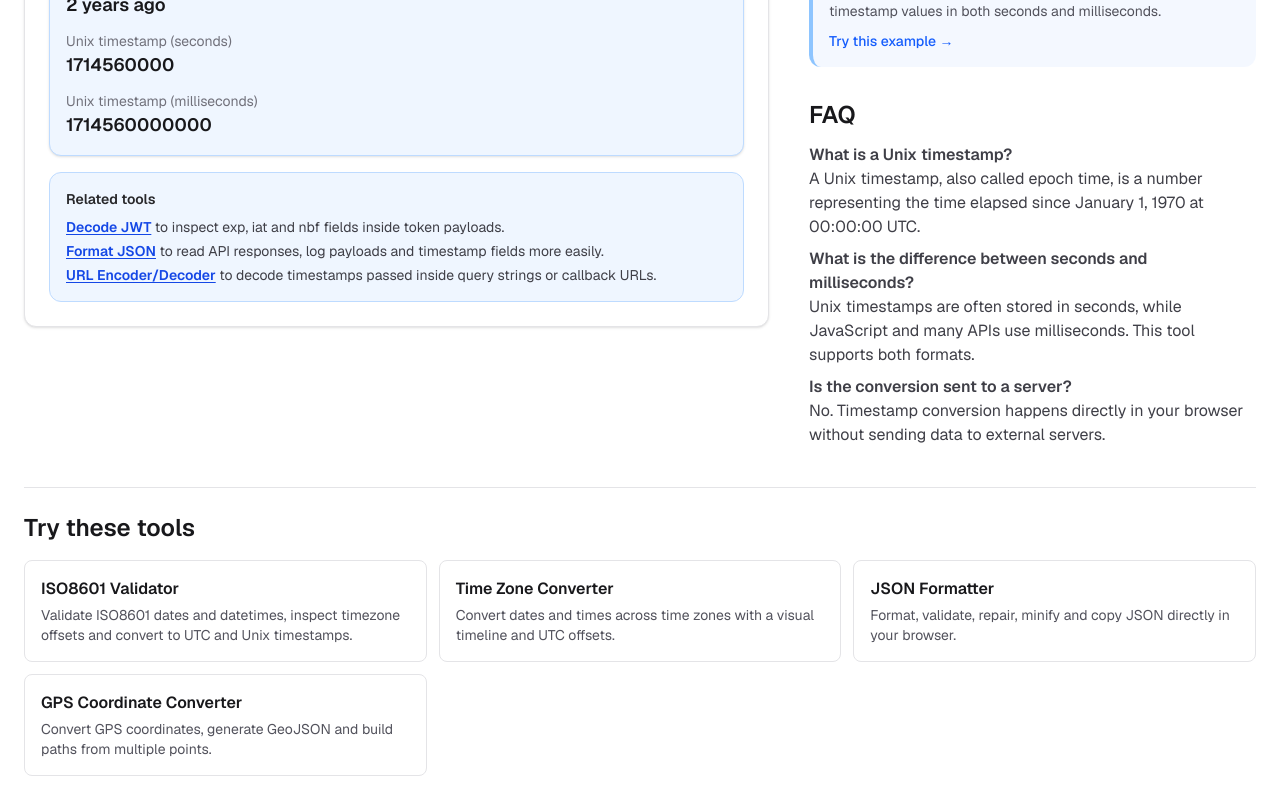
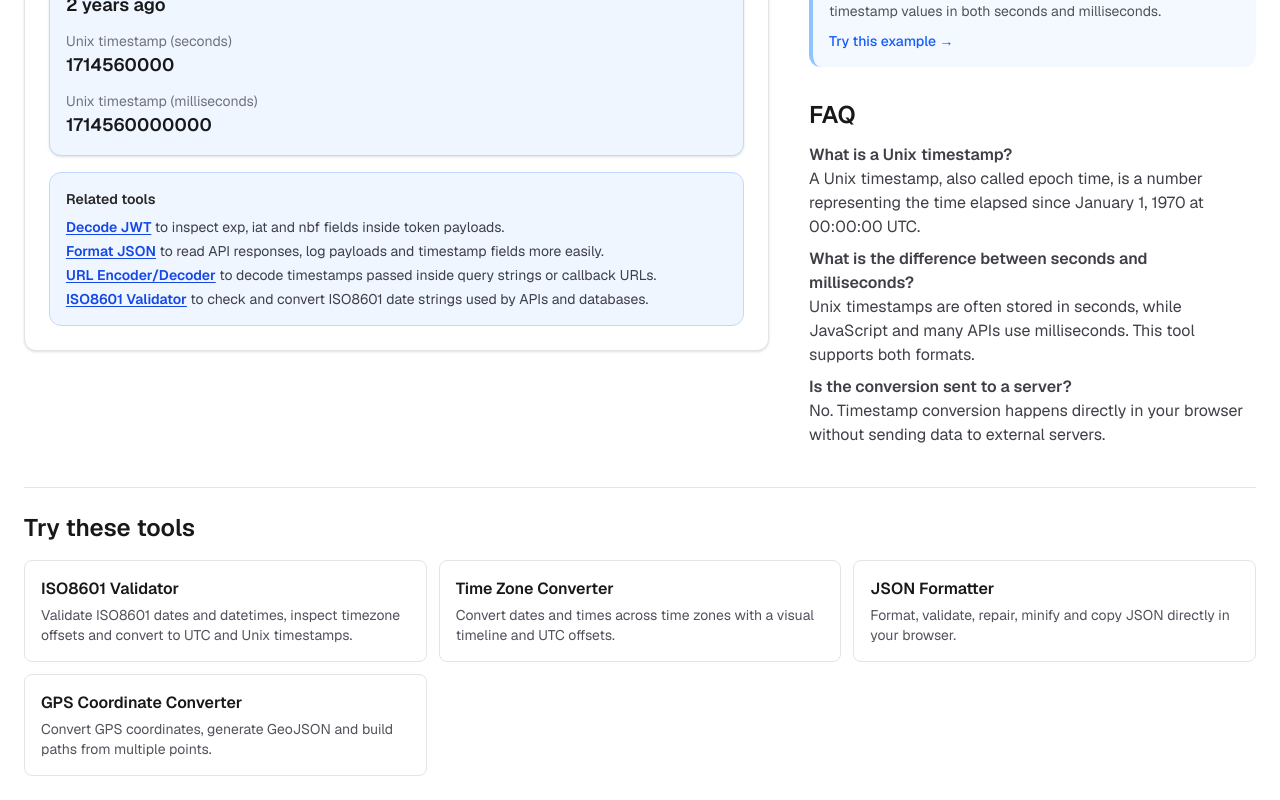
Before and after one commit to elpablo/calcolafacile, a Next.js app: page /en/timestamp-converter in a window 1280 px wide. Shown: the part 701-1501 px from the top of the page. Built offline with nearby package versions, Linux system fonts and the light colour scheme.

Commit message:
seo(timestamp): add ISO8601 contextual link

```diff
--- a/src/components/tools/timestamp/locales/timestampConverter.en.js
+++ b/src/components/tools/timestamp/locales/timestampConverter.en.js
@@ -22,6 +22,11 @@ const timestampConverterEn = {
             href: "/en/url-encoder-decoder",
             title: "URL Encoder/Decoder",
             description: "to decode timestamps passed inside query strings or callback URLs.",
+        },
+        {
+            href: "/en/iso8601-validator",
+            title: "ISO8601 Validator",
+            description: "to check and convert ISO8601 date strings used by APIs and databases.",
         },
     ],
     examples: [
--- a/src/components/tools/timestamp/locales/timestampConverter.it.js
+++ b/src/components/tools/timestamp/locales/timestampConverter.it.js
@@ -20,6 +20,11 @@ const timestampConverterIt = {
             href: "/it/url-encoder-decoder",
             title: "URL Encoder/Decoder",
             description: "per decodificare timestamp passati dentro query string o callback URL.",
+        },
+        {
+            href: "/it/validatore-iso8601",
+            title: "Validatore ISO8601",
+            description: "per controllare e convertire stringhe data ISO8601 usate da API e database.",
         },
     ],
     examples: [
```
